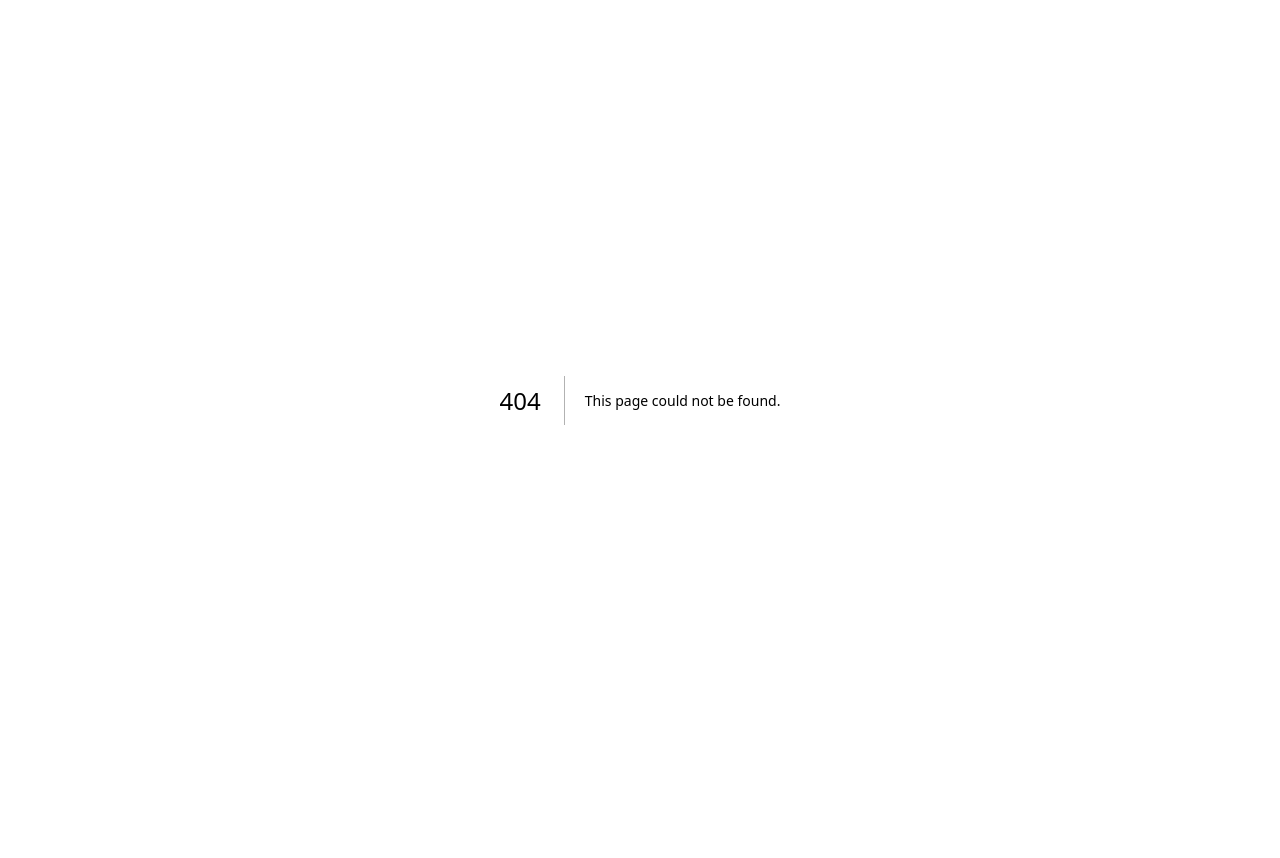
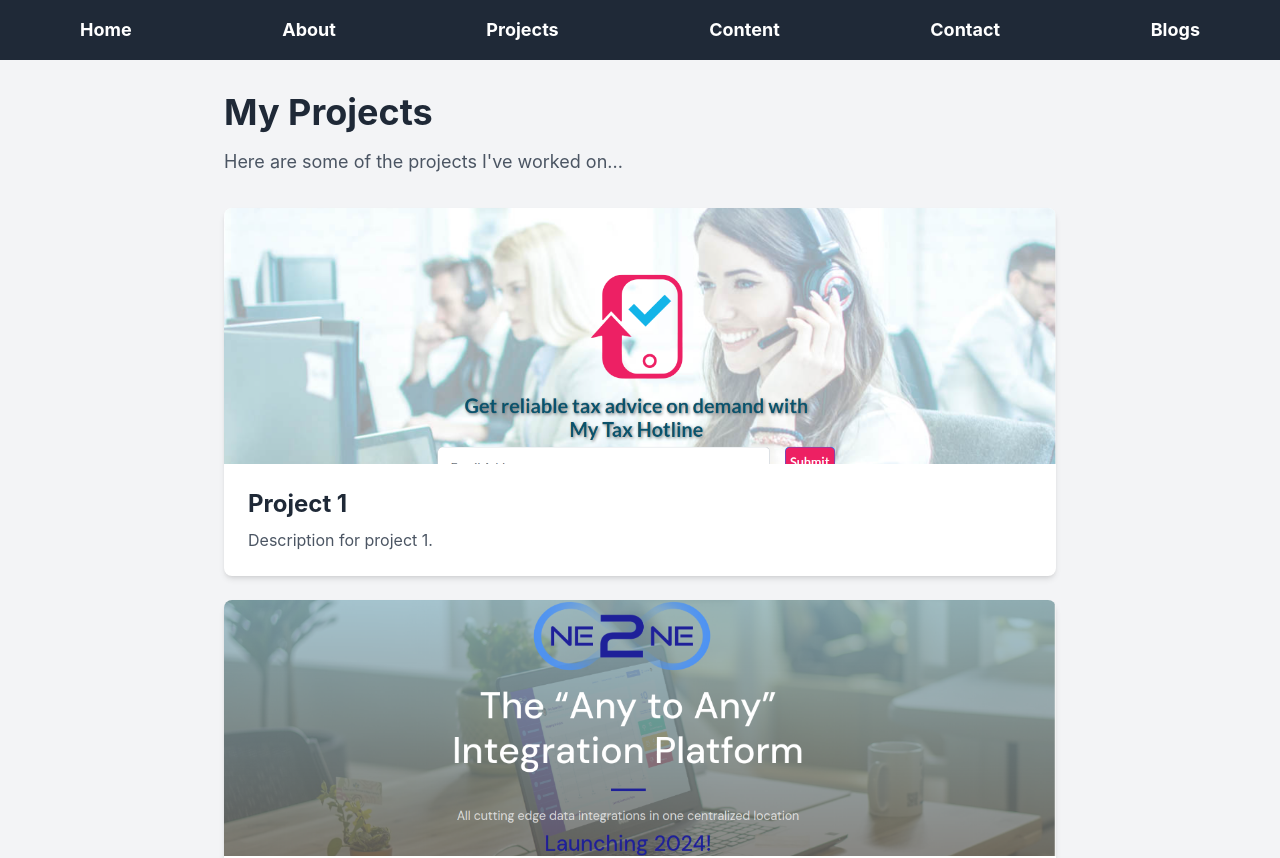
Before and after one commit to mujaffars/portfolio-website-Next.js, a Next.js app: page /portfolio-website-next.js/out/projects in a window 1280 px wide. Before the commit this address had no page. Shown: the top 858 px of the page. Before the commit the page ends 800 px from the top, so only its background shows below. Built offline with nearby package versions, Linux system fonts and the light colour scheme.

Commit message:
Configuration for project export

```diff
--- a/next.config.mjs
+++ b/next.config.mjs
@@ -2,7 +2,10 @@
 const nextConfig = {
     images: {
         domains: ['images.ctfassets.net'],
+        unoptimized: true,
     },
+    output: 'export',
+    basePath: '/portfolio-website-next.js/out',
 };
 
 export default nextConfig;
--- a/package.json
+++ b/package.json
@@ -6,7 +6,8 @@
     "dev": "next dev",
     "build": "next build",
     "start": "next start",
-    "lint": "next lint"
+    "lint": "next lint",
+    "export": "next export"
   },
   "dependencies": {
     "@chakra-ui/react": "^2.8.2",
--- a/pages/about.js
+++ b/pages/about.js
@@ -47,8 +47,9 @@ export default function About() {
                         About Me
                     </Heading>
                     <Text fontSize="lg" color="gray.600">
-                        Here's a bit about me...
+                        Here&apos;s a bit about me...
                     </Text>
+                    <UserList />
                     <Button mt={4} onClick={handleOpenModal}>
                         Open Modal
                     </Button>
@@ -60,6 +61,7 @@ export default function About() {
                     />
                 </Container>
 
+                <Container maxW="4xl" py={8}>
                     <TableContainer>
                         <Table variant='striped' colorScheme='teal'>
                             <TableCaption>Imperial to metric conversion factors</TableCaption>
@@ -100,7 +102,7 @@ export default function About() {
                     <FormikForm />
 
                     <CircularProgress value={30} size='120px' />
-                <UserList />
+                </Container>
             </Box>
         </ChakraProvider>
     );
--- a/pages/index.js
+++ b/pages/index.js
@@ -14,7 +14,7 @@ export default function Home() {
 
             <main className="max-w-4xl mx-auto p-8">
                 <h1 className="text-4xl font-bold text-gray-800 mb-4">Welcome to My Portfolio</h1>
-                <p className="text-lg text-gray-600">Hi, I'm Mujaffar. I am a Software Developer.</p>
+                <p className="text-lg text-gray-600">Hi, I&apos;m Mujaffar. I am a Software Developer.</p>
             </main>
         </div>
     );
--- a/pages/projects.js
+++ b/pages/projects.js
@@ -31,7 +31,7 @@ export default function Projects() {
             <main className="max-w-4xl mx-auto p-8">
                 <h1 className="text-4xl font-bold text-gray-800 mb-4">My Projects</h1>
                 <p className="text-lg text-gray-600 mb-8">
-                    Here are some of the projects I've worked on...
+                    Here are some of the projects I&apos;ve worked on...
                 </p>
                 {projects.map((project, index) => (
                     <ProjectCard
--- a/public/globals.css
+++ b/public/globals.css
@@ -3,3 +3,21 @@
 @tailwind base;
 @tailwind components;
 @tailwind utilities;
+
+#nprogress {
+    pointer-events: none;
+}
+
+#nprogress .bar {
+    background: #319795; /* Change this to your desired color */
+    position: fixed;
+    z-index: 1031;
+    top: 0;
+    left: 0;
+    width: 100%;
+    height: 2px;
+}
+
+#nprogress .peg {
+    display: none;
+}
```
Lines whose indentation alone changed are shown as unchanged.
